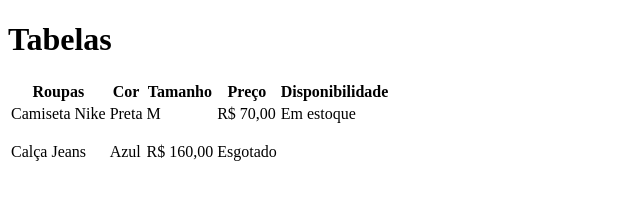
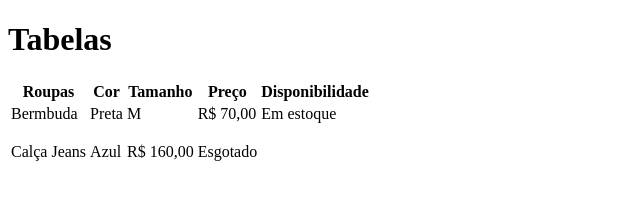
Before and after one commit to lucas-souzaws/aula-tabela, a plain HTML site: page index.html in a window 1280 px wide. Shown: the whole page, without its empty margins (0-640 px from the left). Drawn offline with Linux system fonts and the light colour scheme.

Commit message:
camiseta nike para bermuda

```diff
--- a/index.html
+++ b/index.html
@@ -16,7 +16,7 @@
             <th>Disponibilidade</th>
         </tr>
         <tr>
-            <td>Camiseta Nike</td>
+            <td>Bermbuda</td>
             <td>Preta</td>
             <td>M</td>
             <td>R$ 70,00</td>
```
